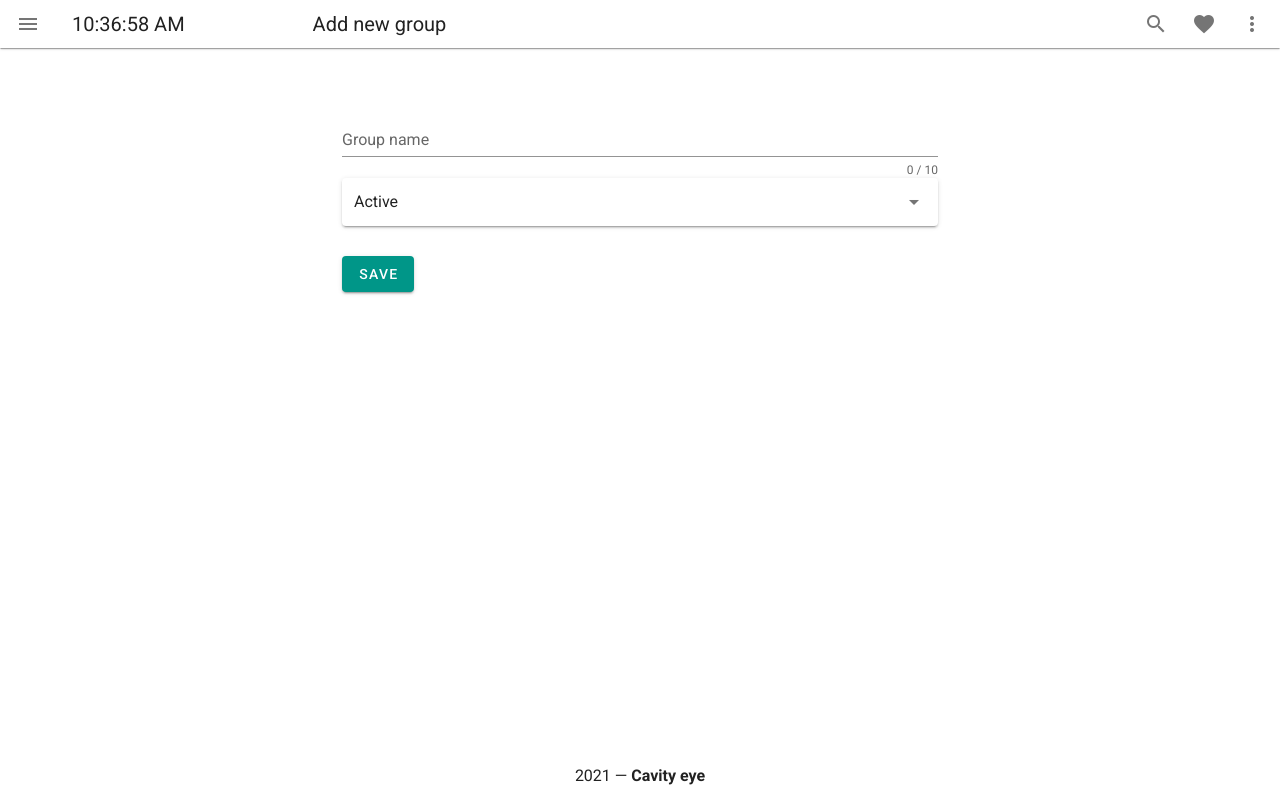
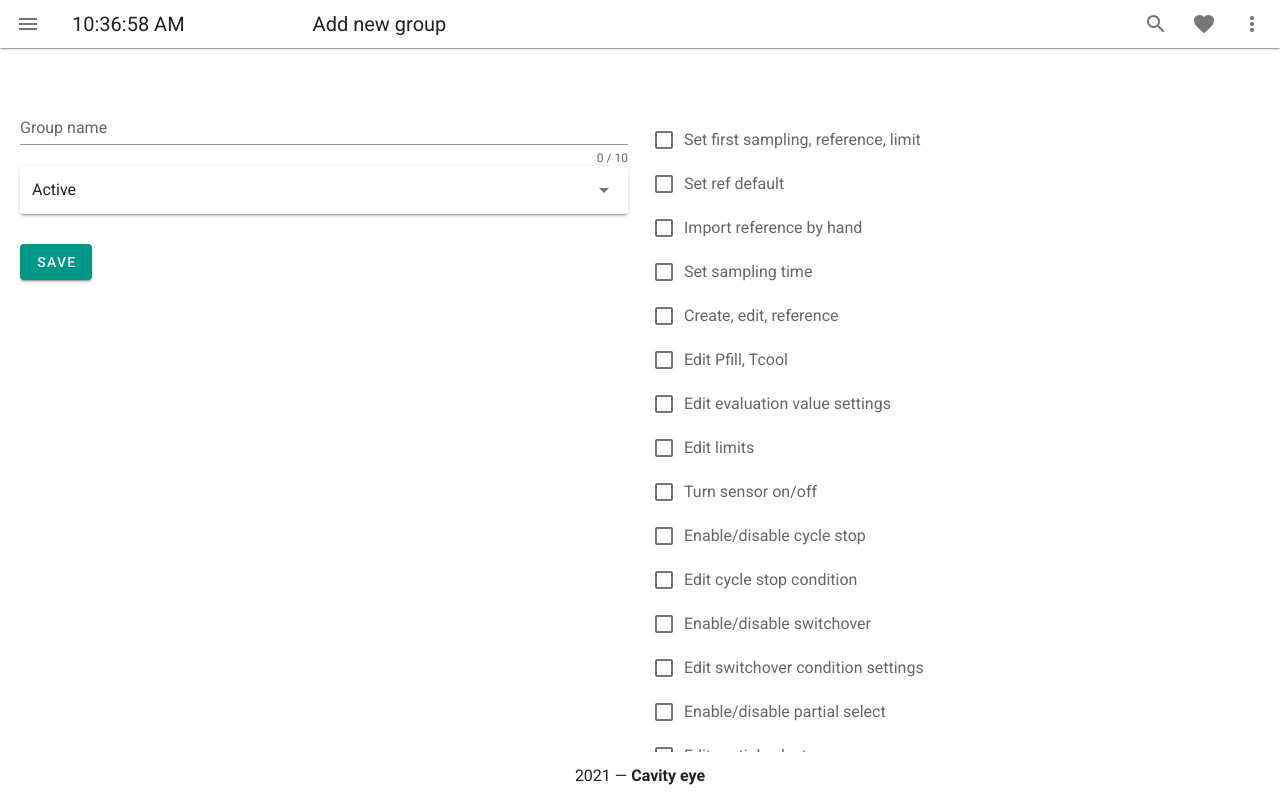
Before and after one commit to kzsolt7/example-code, a Vue app in the folder ui/: page /add-new-group in a window 1280 px wide. Built offline with nearby package versions, Linux system fonts and the light colour scheme.

Commit message:
permission group checkbox

```diff
--- a/ui/src/views/user/AddNewGroup.vue
+++ b/ui/src/views/user/AddNewGroup.vue
@@ -1,5 +1,7 @@
 <template>
-  <div class="col-md-6 mx-auto">
+  <v-row>
+
+    <div class="col-md-6">
       <v-form
           ref="form"
           v-model="formModel"
@@ -20,13 +22,26 @@
             label="Solo field"
             solo
         ></v-select>
+        <v-btn color="teal" dark>Save</v-btn>
+      </v-form>
+    </div>
+
+    <div class="col-md-6" style="position: absolute; top: 0; bottom: 0; right:0; overflow-y: scroll">
+
+        <div v-for="roleItem in roleItems" v-bind:key="roleItem.value">
+          <v-checkbox
+              :label="roleItem.name"
+              color="teal"
+              :value="roleItem.value"
+              hide-details
+          ></v-checkbox>
+        </div>
+    </div>
 
 
 
-      <v-btn color="teal" dark>Save</v-btn>
+  </v-row>
 
-    </v-form>
-  </div>
 </template>
 
 <script>
@@ -37,7 +52,32 @@ export default {
       groupName:'',
       state: 'Active',
       activeItems: ['Active', 'Inactive'],
-      formModel: ''
+      formModel: '',
+      roleItems:[
+        {name: "Set first sampling, reference, limit", value: "setFirstSampRefLimit"},
+        {name: "Set ref default", value: "setRefDefault"},
+        {name: "Import reference by hand", value: "importRefByHand"},
+        {name: "Set sampling time", value: "setSampTime"},
+        {name: "Create, edit, reference", value:"createEditRef"},
+        {name: "Edit Pfill, Tcool", value:"editPfillTcool"},
+        {name: "Edit evaluation value settings", value:"editEvaluationValueSettings"},
+        {name: "Edit limits", value:"editLimits"},
+        {name: "Turn sensor on/off", value:"turnSensorsOnOff"},
+        {name: "Enable/disable cycle stop", value:"enableDisableCycleStop"},
+        {name: "Edit cycle stop condition", value:"editCycleStopCond"},
+        {name: "Enable/disable switchover", value:"enableDisableSwitchover"},
+        {name: "Edit switchover condition settings", value:"editSwitchoverCondSettings"},
+        {name: "Enable/disable partial select", value:"enableDisablePartialSelect"},
+        {name: "Edit partial select", value:"editPartialSelect"},
+        {name: "Edit selector signal length", value:"editSelectorSignalLength"},
+        {name: "Enable/disable surveillance", value:"enableDisableSurveillance"},
+        {name: "Edit mold manager settings", value:"editMoldManagerSettings"},
+        {name: "Manage users", value:"manageUsers"},
+        {name: "Edit/set IMM", value:"editSetIMM"},
+        {name: "Update software", value:"updateSoftware"},
+        {name: "Edit network settings", value:"editNetworkSettings"},
+        {name: "Edit device default settings", value:"editDeviceDefaultSettings"},
+      ],
 
     }
   }
```
Lines whose indentation alone changed are shown as unchanged.
